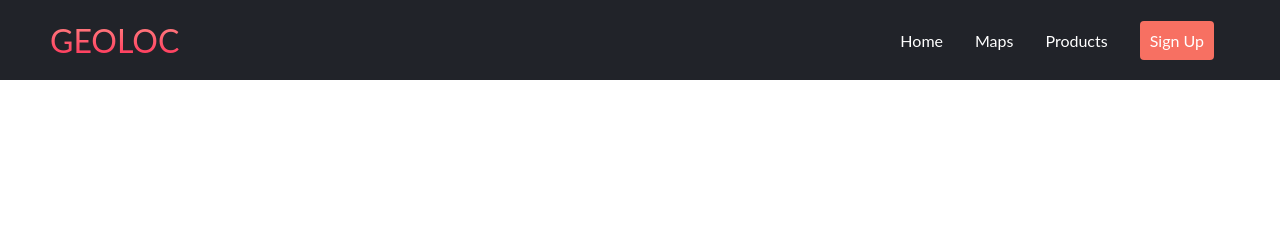
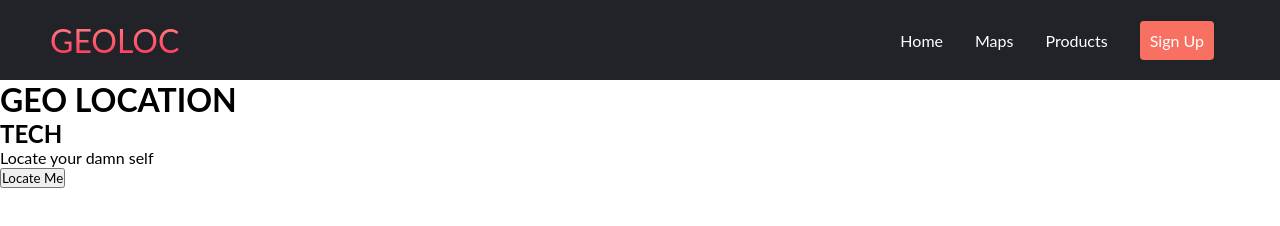
Before and after one commit to imbarilyn/Kuloketi-Divaisi, a plain HTML site: page index.html in a window 1280 px wide. Drawn offline with Linux system fonts and the light colour scheme.

Commit message:
added the hero-section

```diff
--- a/index.html
+++ b/index.html
@@ -32,6 +32,15 @@
              </ul>
         </div>
     </nav>
+    <div class="main">
+        <div class="main__container">
+            <div class="main__content">
+                <h1>GEO LOCATION</h1>
+                <h2>TECH</h2>
+                <p>Locate your damn self</p>
+                <button class="btn">Locate Me</button>
+                <h1 class="located"></h1>
+            </div>
 
 </body>
 </html>
```
Also changed, not shown: images/locpic.svg (added).
